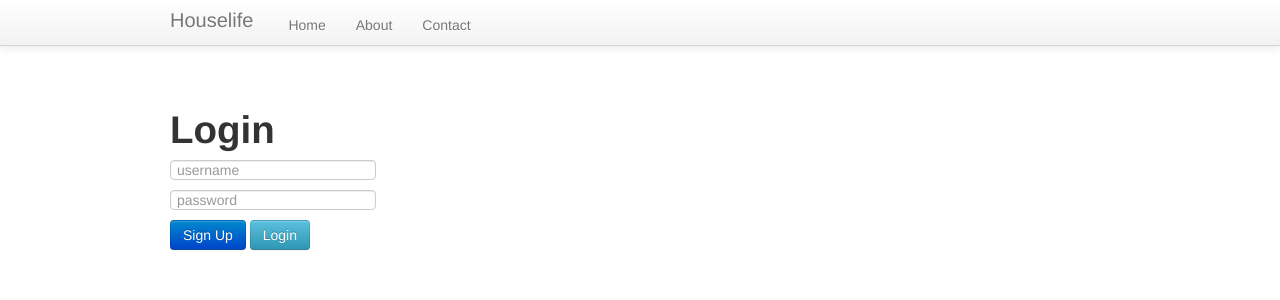
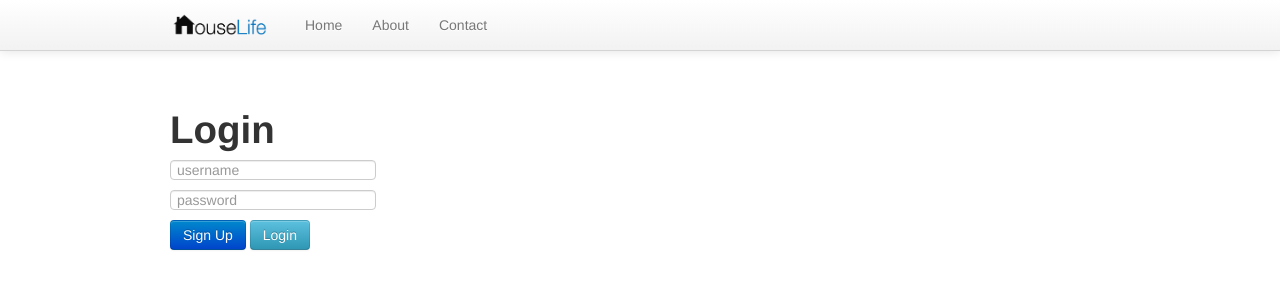
Before and after one commit to yangshun/houselife, a Flask app: page /login in a window 1280 px wide. Shown: the top 300 px of the page. Run offline with Flask 2, Linux system fonts and the light colour scheme; some libraries are stand-ins or nearby versions.

Commit message:
added logo in home page

```diff
--- a/templates/navbar.html
+++ b/templates/navbar.html
@@ -2,8 +2,8 @@
 <div id="navbar" class="navbar navbar-fixed-top">
     <div class="navbar-inner">
         <div class="container">
-            <a class="brand" href="#">
-                <img src=""></img>Houselife
+            <a href="#" class="brand">
+                <img src="/static/img/logo.png" width="100px">
             </a>
                 <ul class="nav">
                     <li><a class="nav-btn">Home</a></li>
```
